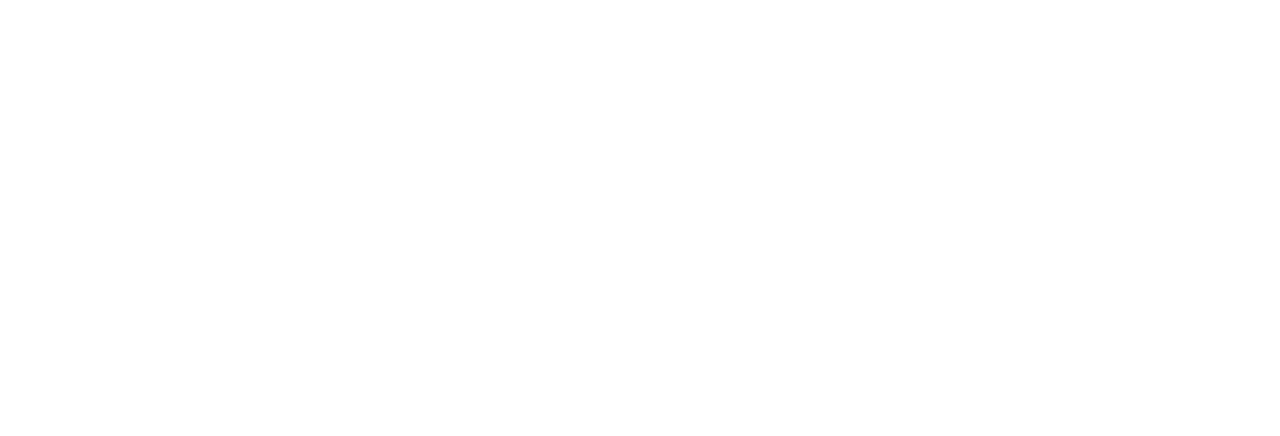
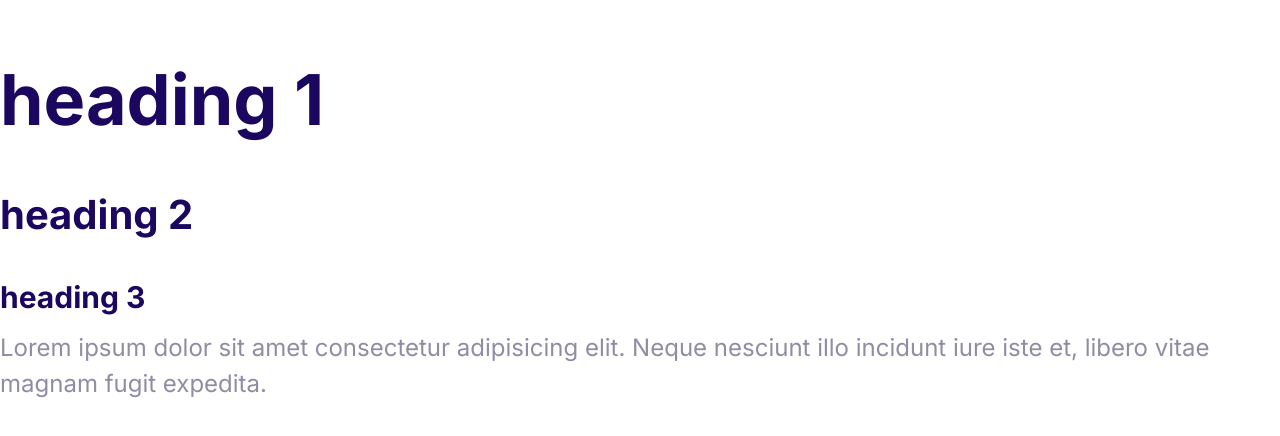
Before and after one commit to silas07official/moshify-clone, a plain HTML site: page index.html in a window 1280 px wide. Drawn offline with Linux system fonts and the light colour scheme.

Commit message:
Define the style for the fonts

```diff
--- a/css/styles.css
+++ b/css/styles.css
@@ -1,3 +1,6 @@
+html {
+  font-size: 62.5%;
+}
 :root {
   --color-primary: #2584ff;
   --color-secondary: #00d9ff;
@@ -5,3 +8,42 @@
   --color-heading: #1b0760;
   --color-body: #918ca4;
 }
+body {
+  color: var(--color-body);
+  font-family: Inter, Arial, Helvetica, sans-serif;
+  font-size: 2.4rem;
+  line-height: 1.5;
+}
+h1,
+h2,
+h3 {
+  color: var(--color-heading);
+  margin-bottom: 1rem;
+}
+h1 {
+  font-size: 7rem;
+}
+h2 {
+  font-size: 4rem;
+}
+h3 {
+  font-size: 3rem;
+}
+p {
+  margin-top: 0;
+}
+@media screen and (min-width: 1024) {
+  body {
+    font-size: 1.8rem;
+  }
+
+  h1 {
+    font-size: 8rem;
+  }
+  h2 {
+    font-size: 4rem;
+  }
+  h3 {
+    font-size: 2.4rem;
+  }
+}
--- a/index.html
+++ b/index.html
@@ -0,0 +1,26 @@
+<!DOCTYPE html>
+<html lang="en">
+  <head>
+    <meta charset="UTF-8" />
+    <meta http-equiv="X-UA-Compatible" content="IE=edge" />
+    <meta name="viewport" content="width=device-width, initial-scale=1.0" />
+    <title>Document</title>
+    <link rel="preconnect" href="https://fonts.googleapis.com" />
+    <link rel="preconnect" href="https://fonts.gstatic.com" crossorigin />
+    <link
+      href="https://fonts.googleapis.com/css2?family=Inter:wght@400;700&display=swap"
+      rel="stylesheet"
+    />
+    <link rel="stylesheet" href="css/normalize.css" />
+    <link rel="stylesheet" href="css/styles.css" />
+  </head>
+  <body>
+    <h1>heading 1</h1>
+    <h2>heading 2</h2>
+    <h3>heading 3</h3>
+    <p>
+      Lorem ipsum dolor sit amet consectetur adipisicing elit. Neque nesciunt
+      illo incidunt iure iste et, libero vitae magnam fugit expedita.
+    </p>
+  </body>
+</html>
```
